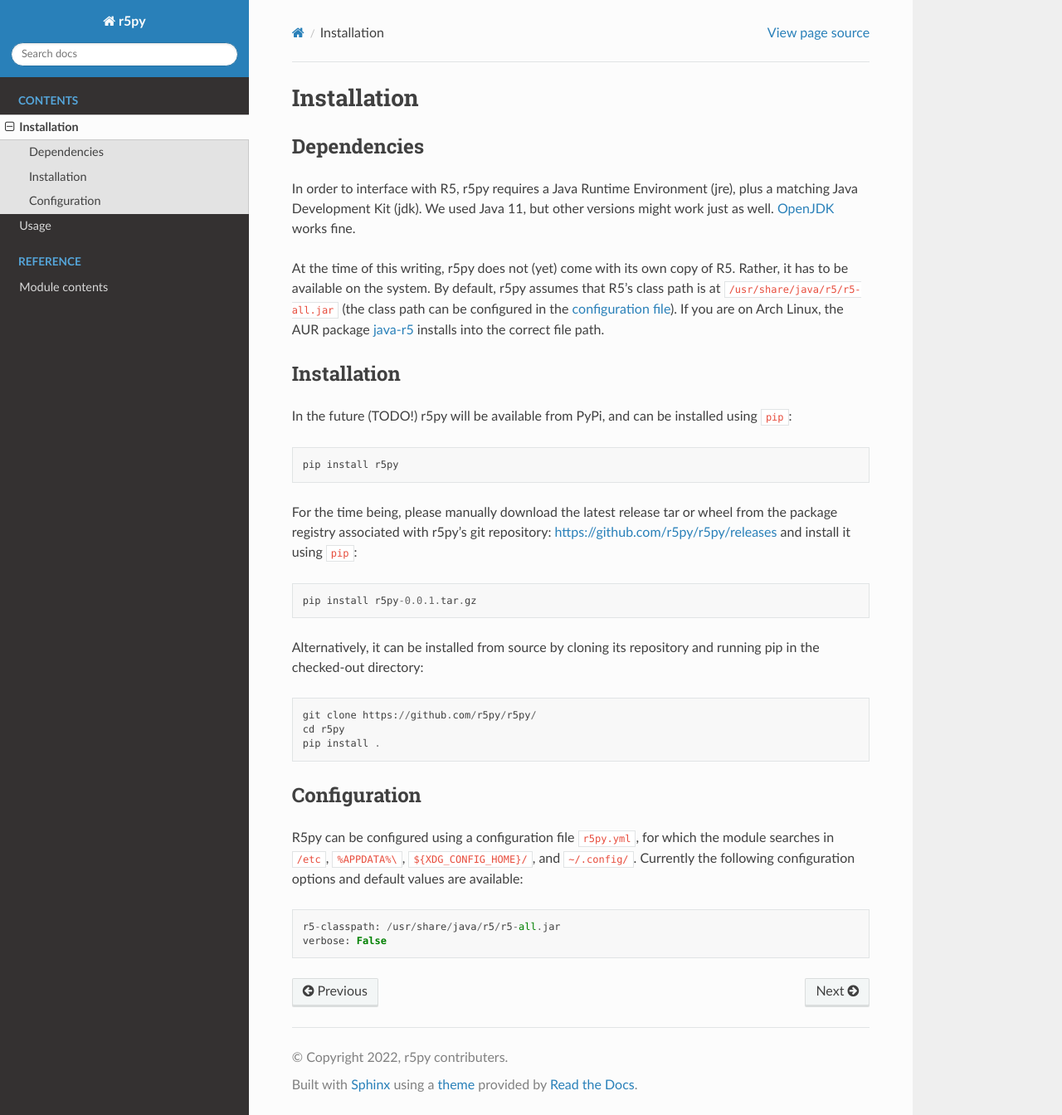
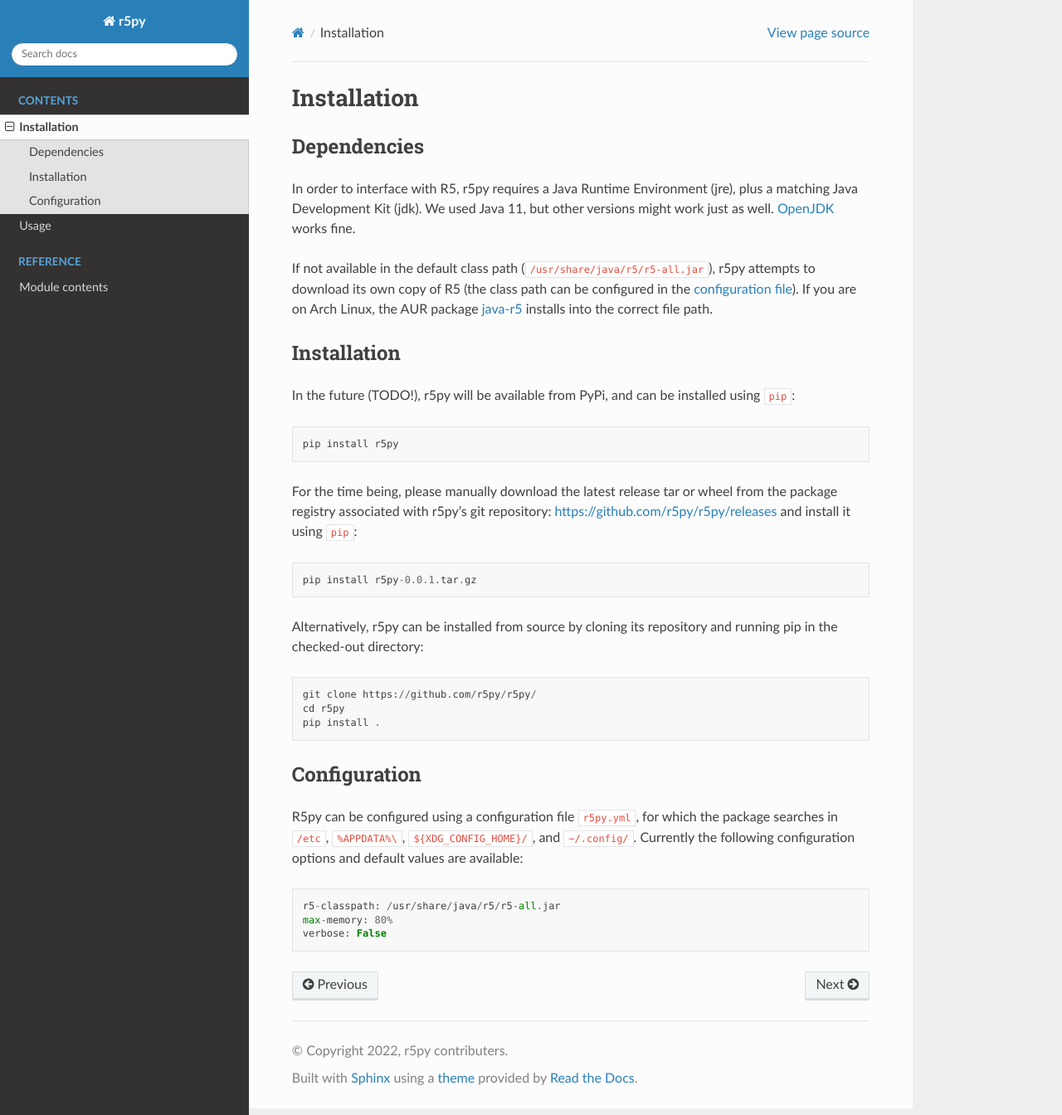
Before and after one commit to r5py/r5py, a Sphinx documentation site: the page built from docs/installation.rst, in a window 1280 px wide and 1344 px high. Shown: the whole window at 83% size. Built offline with Sphinx 7.4.7 and the Read the Docs theme 2.0.0, drawn with Linux system fonts in a browser that asks for light colours.

Commit message:
update installation instructions (automatic download of R5)

```diff
--- a/docs/installation.rst
+++ b/docs/installation.rst
@@ -9,14 +9,14 @@ Dependencies
 
 In order to interface with R5, r5py requires a Java Runtime Environment (jre), plus a matching Java Development Kit (jdk). We used Java 11, but other versions might work just as well. `OpenJDK <https://openjdk.java.net/>`_ works fine.
 
-At the time of this writing, r5py does not (yet) come with its own copy of R5. Rather, it has to be available on the system. By default, r5py assumes that R5’s class path is at ``/usr/share/java/r5/r5-all.jar`` (the class path can be configured in the `configuration file <#configuration>`_). If you are on Arch Linux, the AUR package `java-r5 <https://aur.archlinux.org/packages/java-r5>`_ installs into the correct file path.
+If not available in the default class path (``/usr/share/java/r5/r5-all.jar``), r5py attempts to download its own copy of R5 (the class path can be configured in the `configuration file <#configuration>`_). If you are on Arch Linux, the AUR package `java-r5 <https://aur.archlinux.org/packages/java-r5>`_ installs into the correct file path.
 
 
 
 Installation
 ------------
 
-In the future (TODO!) r5py will be available from PyPi, and can be installed using ``pip``::
+In the future (TODO!), r5py will be available from PyPi, and can be installed using ``pip``::
 
     pip install r5py
 
@@ -24,7 +24,7 @@ For the time being, please manually download the latest release tar or wheel fro
 
     pip install r5py-0.0.1.tar.gz
 
-Alternatively, it can be installed from source by cloning its repository and running pip in the checked-out directory::
+Alternatively, r5py can be installed from source by cloning its repository and running pip in the checked-out directory::
 
     git clone https://github.com/r5py/r5py/
     cd r5py
@@ -35,7 +35,8 @@ Alternatively, it can be installed from source by cloning its repository and run
 Configuration
 -------------
 
-R5py can be configured using a configuration file ``r5py.yml``, for which the module searches in ``/etc``, ``%APPDATA%\``, ``${XDG_CONFIG_HOME}/``, and ``~/.config/``. Currently the following configuration options and default values are available::
+R5py can be configured using a configuration file ``r5py.yml``, for which the package searches in ``/etc``, ``%APPDATA%\``, ``${XDG_CONFIG_HOME}/``, and ``~/.config/``. Currently the following configuration options and default values are available::
 
     r5-classpath: /usr/share/java/r5/r5-all.jar
+    max-memory: 80%
     verbose: False
```
